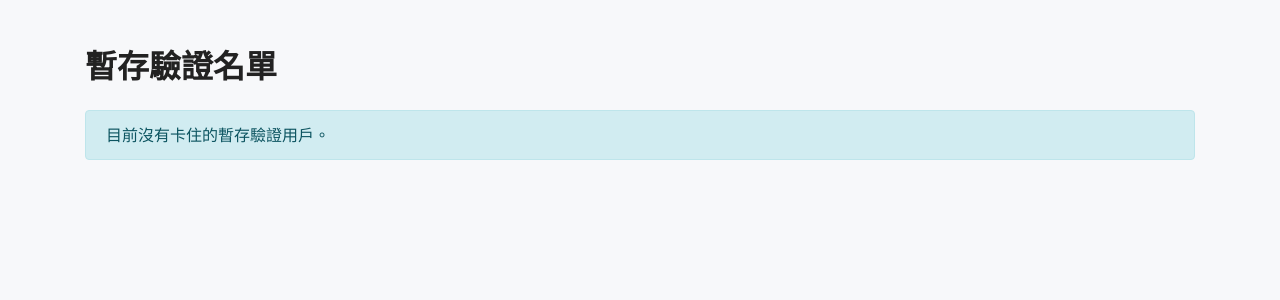
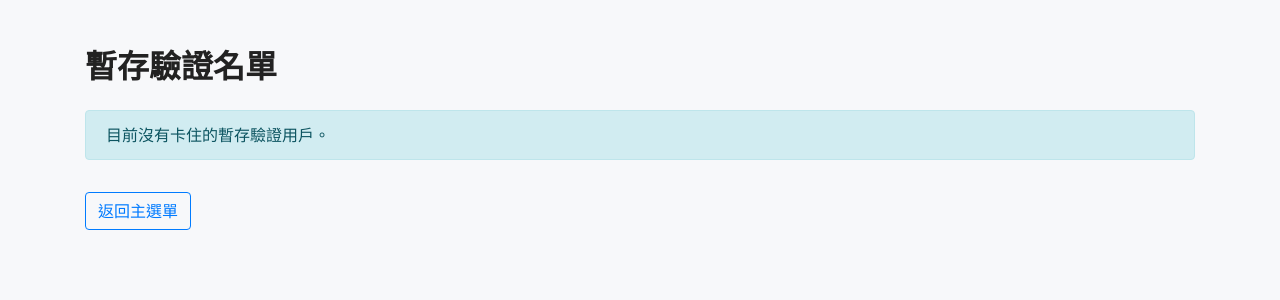
Before and after one commit to Suan0503/Test_Mod, a Flask app: page /admin/pending_verify/ in a window 1280 px wide. Shown: the top 300 px of the page. Run offline with Flask 3, Linux system fonts and the light colour scheme.

Commit message:
Update pending_verify.html

```diff
--- a/templates/pending_verify.html
+++ b/templates/pending_verify.html
@@ -18,6 +18,11 @@
                 <span aria-hidden="true">&times;</span>
               </button>
             </div>
+            <script>
+              setTimeout(function(){
+                window.location.href = window.location.pathname;
+              }, 1200);
+            </script>
           {% endfor %}
         </div>
       {% endif %}
@@ -54,8 +59,10 @@
     {% endfor %}
     </tbody>
   </table>
+  <a href="/admin/" class="btn btn-outline-primary mt-3">返回主選單</a>
   {% else %}
   <div class="alert alert-info">目前沒有卡住的暫存驗證用戶。</div>
+  <a href="/admin/" class="btn btn-outline-primary mt-3">返回主選單</a>
   {% endif %}
 </div>
 </body>
```
Lines whose indentation alone changed are shown as unchanged.
